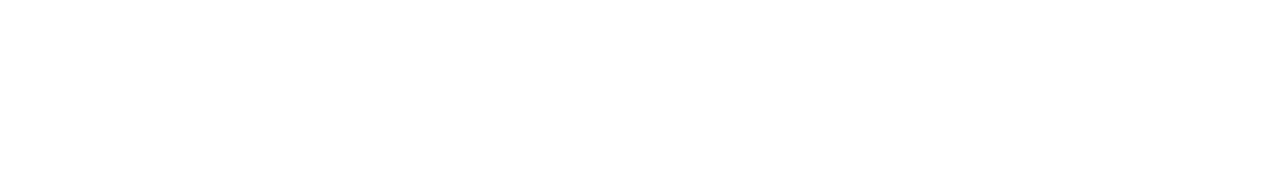
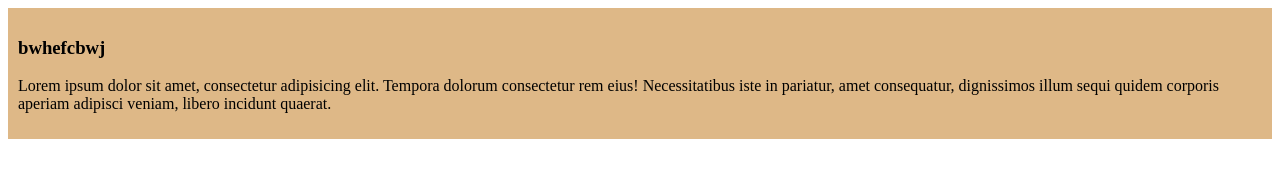
Before and after one commit to Homaira-Jahan128/My-first-github-repo, a plain HTML site: page index.html in a window 1280 px wide. Drawn offline with Linux system fonts and the light colour scheme.

Commit message:
added the first blog

```diff
--- a/index.html
+++ b/index.html
@@ -4,8 +4,18 @@
     <meta charset="UTF-8">
     <meta name="viewport" content="width=device-width, initial-scale=1.0">
     <title>my first github repo</title>
+    <link rel="stylesheet" href="styles/blog.css">
 </head>
 <body>
-
+    <div>
+        <h3>bwhefcbwj</h3>
+        <p>Lorem ipsum dolor sit amet, consectetur
+            adipisicing elit. Tempora dolorum consectetur
+             rem eius! Necessitatibus iste in pariatur,
+             amet consequatur, dignissimos illum sequi
+             quidem corporis aperiam adipisci veniam, libero
+             incidunt quaerat.
+        </p>
+    </div>
 </body>
 </html>
--- /dev/null
+++ b/styles/blog.css
@@ -0,0 +1,4 @@
+div{
+    background-color: burlywood;
+    padding: 10px;
+}
```
